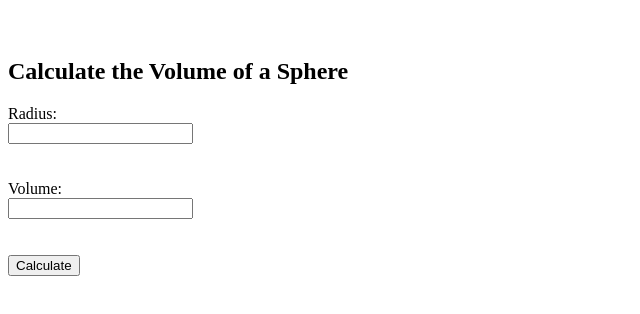
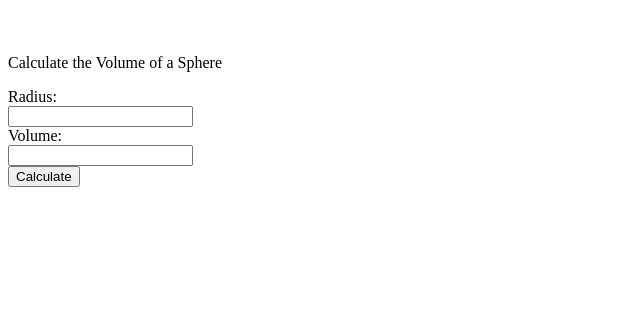
Before and after one commit to acciojob/sphere-vol-dnyaneshwarwagh0072, a website: page main.html in a window 1280 px wide. Shown: the whole page, without its empty margins (0-640 px from the left). Drawn offline with Linux system fonts and the light colour scheme.

Commit message:
created a submission

```diff
--- a/main.html
+++ b/main.html
@@ -9,14 +9,12 @@ label,input{display:block;}
 </style>
 </head>
 <body>
-	<h2>Calculate the Volume of a Sphere</h2>
+	<p>Calculate the Volume of a Sphere</p>
     <form id="sphereForm">
         <label for="radius">Radius:</label>
         <input type="text" id="radius" name="radius">
-        <br><br>
         <label for="volume">Volume:</label>
         <input type="text" id="volume" name="volume" readonly>
-        <br><br>
         <button type="button" onclick="volume_sphere()">Calculate</button>
     </form>
 	<script type="text/javascript" src="./script.js"></script>
--- a/script.js
+++ b/script.js
@@ -1,14 +1,11 @@
 function volume_sphere() {
     const radiusInput = document.getElementById("radius").value;
     const radius = parseFloat(radiusInput);
-
     const volumeField = document.getElementById("volume");
-
     if (isNaN(radius) || radius < 0) {
         volumeField.value = "NaN";
         return;
     }
-
     const volume = (4 / 3) * Math.PI * Math.pow(radius, 3);
     volumeField.value = volume.toFixed(4);
 }
```
